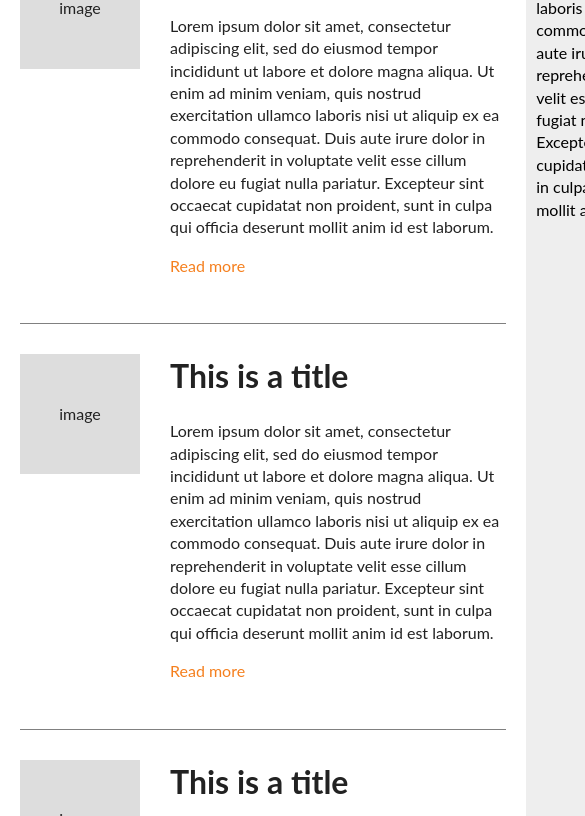
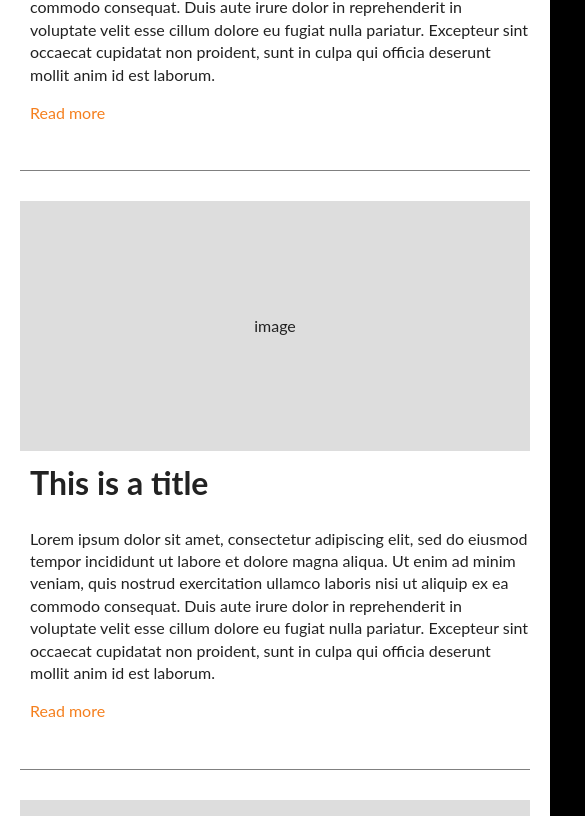
Before and after one commit to thesingingdesigner/playground, a plain HTML site: page index.html in a window 390 px wide. Shown: the part 587-1403 px from the top of the page, 585 px wide, since content can reach past the window. Drawn offline with nearby package versions, Linux system fonts and the light colour scheme.

Commit message:
update mobile media query

```diff
--- a/css/app.css
+++ b/css/app.css
@@ -62,9 +62,9 @@ header .logo_five {
   }
 }
 
-@media (max-width: 576px;) {
+@media (max-width: 576px) {
   body {
-    width: 556px;
+    width: 550px;
   }
   header {
     height: 80px;
@@ -103,7 +103,7 @@ nav#menu a {
   color: #ffffff;
 }
 
-@media (max-width: 576px;) {
+@media (max-width: 576px) {
   nav#menu ul {
     line-height: 80px;
   }
@@ -153,7 +153,7 @@ article h1 {
   margin-top: 0px;
 }
 
-@media (max-width: 576px;) {
+@media (max-width: 576px) {
   content {
     width: unset;
   }
@@ -200,7 +200,7 @@ aside ul {
   }
 }
 
-@media (max-width: 576px;) {
+@media (max-width: 576px) {
   aside {
     display: none;
   }
```
